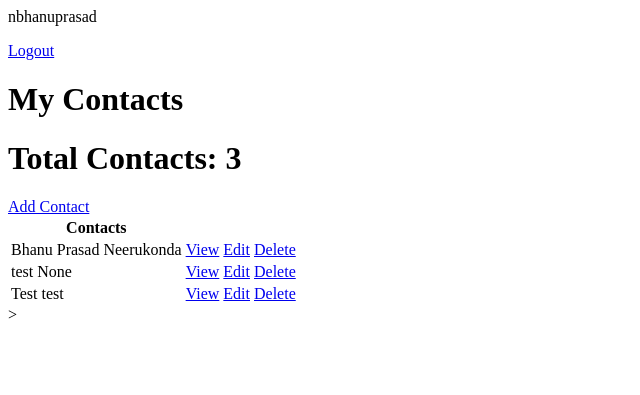
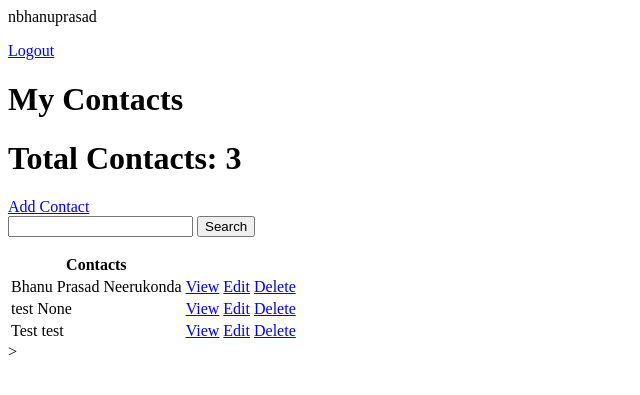
Before and after one commit to nbhanuprasad/AddressBook-Group-9, a Django app: page /contactlist in a window 1280 px wide. Shown: the top 395 px of the page, without its empty margins (0-640 px from the left). Run offline with Django 3.2, Linux system fonts and the light colour scheme; a user stored in the database is signed in; data comes from the database, SQL or seed files in the repository; both versions use the stored data as it was after the commit.

Commit message:
Search Feature

```diff
--- a/addressbook/Contacts/views.py
+++ b/addressbook/Contacts/views.py
@@ -45,6 +45,12 @@ class ContactList(LoginRequiredMixin,ListView):
         context = super().get_context_data(**kwargs)
         context['contacts']= context['contacts'].filter(user=self.request.user)
         context['count']=context['contacts'].count()
+        search_input = self.request.GET.get('search-area') or ''
+        if search_input:
+            fna=context['contacts'].filter(fname__icontains=search_input)
+            lna=context['contacts'].filter(lname__icontains=search_input)
+            phn=context['contacts'].filter(phnumber__icontains=search_input)
+            context['contacts'] = fna | lna | phn
         return context
 class ContactDetail(LoginRequiredMixin,DetailView):
     model= ContactInfo
--- a/addressbook/templates/Contacts/contactinfo_list.html
+++ b/addressbook/templates/Contacts/contactinfo_list.html
@@ -7,6 +7,10 @@
 <h1>My Contacts </h1>
 <h1>Total Contacts: {{count}}</h1>
 <a href="{% url 'createcontact' %}">Add Contact</a>
+<form method="GET">
+  <input type="text" name="search-area" value={{search_input}}>
+  <input type="submit" name="" value="Search">
+</form>
 <table>
     <tr>
         <th>Contacts</th>
```
Also changed, not shown: addressbook/contactpics/test.png (deleted), addressbook/db.sqlite3.
